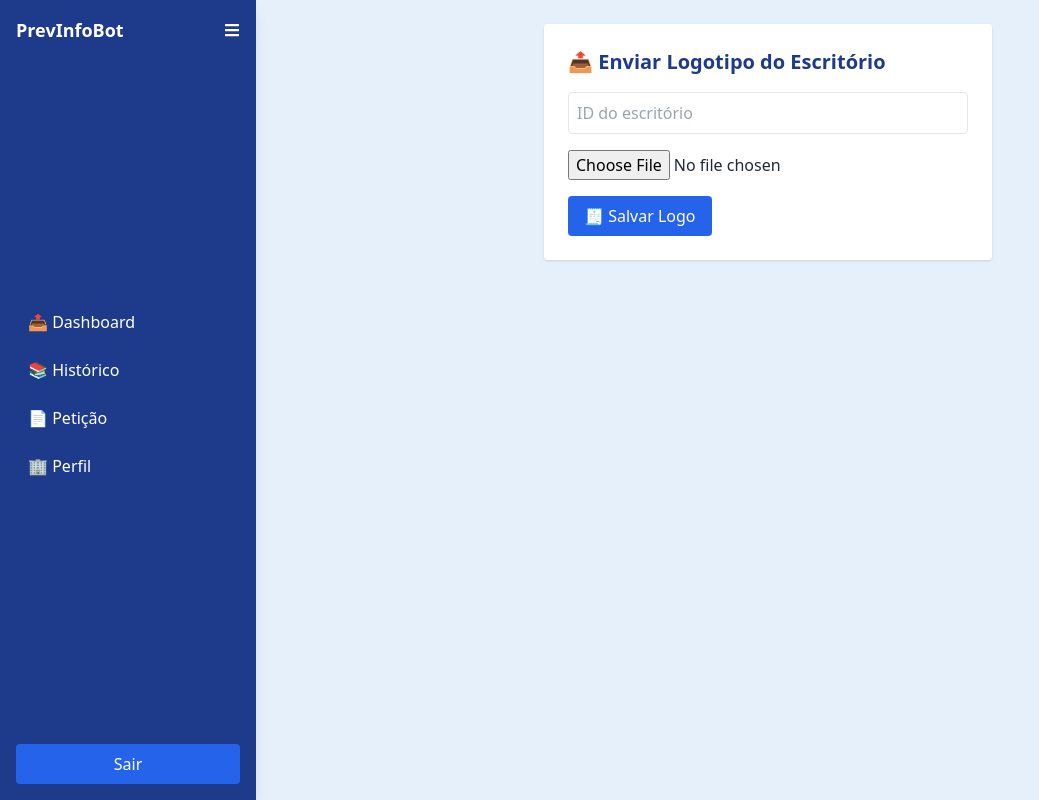
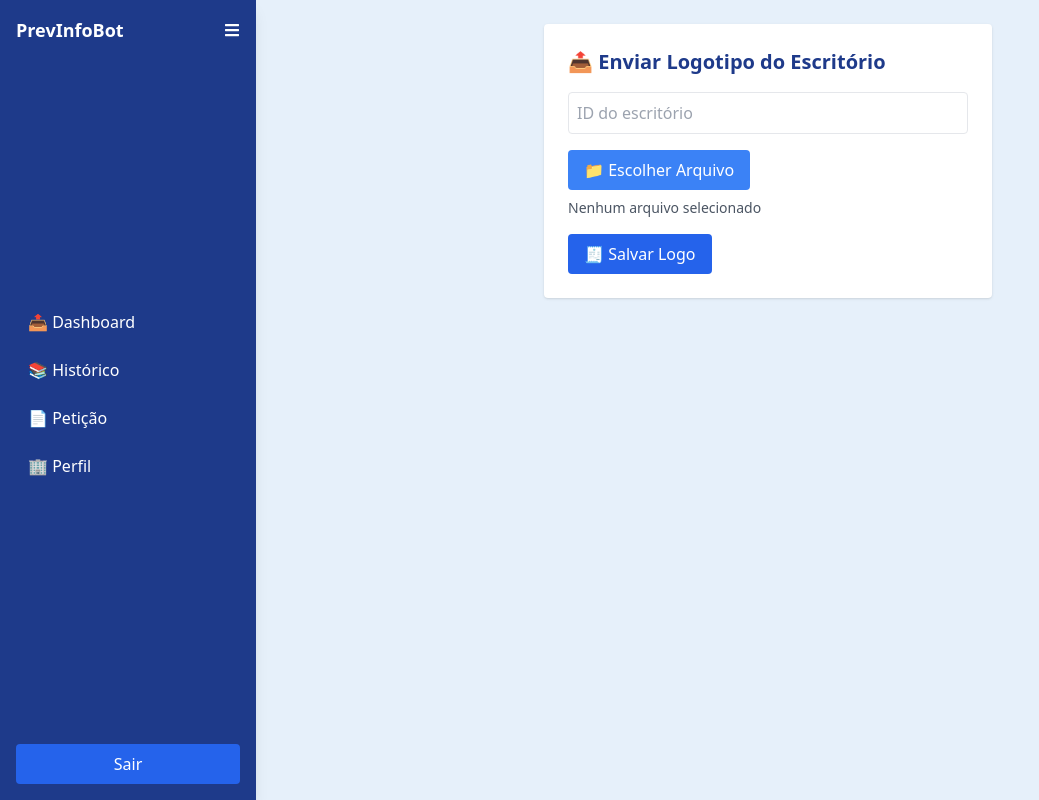
Before and after one commit to teofilonicolau/previnfobot_frontend, a React (Vite) app: page /perfil in a window 1280 px wide. Shown: the whole page, without its empty margins (0-1039 px from the left). Built offline with nearby package versions, Linux system fonts and the light colour scheme; sample sign-in values are in the browser's storage.

Commit message:
feat: Ajustes no componente de upload de logo

```diff
--- a/src/components/UploadLogo.jsx
+++ b/src/components/UploadLogo.jsx
@@ -4,6 +4,7 @@ import axios from "axios";
 export default function UploadLogo() {
   const [arquivo, setArquivo] = useState(null);
   const [idEscritorio, setIdEscritorio] = useState("");
+  const [nomeArquivo, setNomeArquivo] = useState("Nenhum arquivo selecionado");
 
   const enviarLogo = async (e) => {
     e.preventDefault();
@@ -20,6 +21,12 @@ export default function UploadLogo() {
     }
   };
 
+  const handleArquivoChange = (e) => {
+    const file = e.target.files[0];
+    setArquivo(file);
+    setNomeArquivo(file ? file.name : "Nenhum arquivo selecionado");
+  };
+
   return (
     <form onSubmit={enviarLogo} className="bg-white p-6 rounded shadow space-y-4 max-w-md mx-auto animate-fadeIn">
       <h2 className="text-xl font-bold text-primario">📤 Enviar Logotipo do Escritório</h2>
@@ -33,13 +40,25 @@ export default function UploadLogo() {
         className="w-full p-2 border rounded"
       />
 
-      <input
-        type="file"
-        accept=".png,.jpg"
-        onChange={(e) => setArquivo(e.target.files[0])}
-        required
-        className="w-full"
-      />
+      <div>
+        <label className="block">
+          <span className="sr-only">Escolher Arquivo</span>
+          <input
+            type="file"
+            accept=".png,.jpg"
+            onChange={handleArquivoChange}
+            className="hidden"
+            id="input-arquivo"
+          />
+          <label
+            htmlFor="input-arquivo"
+            className="cursor-pointer bg-blue-500 text-white px-4 py-2 rounded hover:bg-blue-700 transition inline-block"
+          >
+            📁 Escolher Arquivo
+          </label>
+        </label>
+        <p className="mt-2 text-sm text-gray-600">{nomeArquivo}</p>
+      </div>
 
       <button
         type="submit"
```
